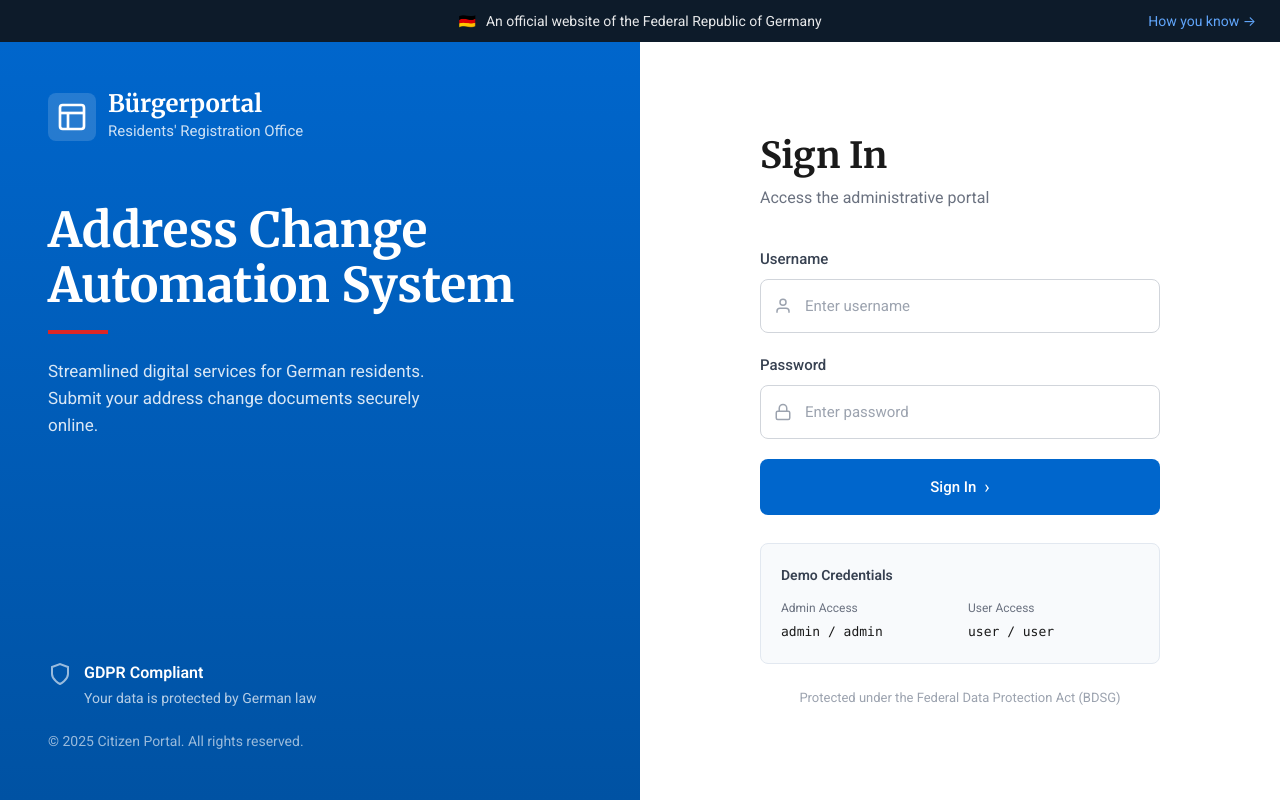
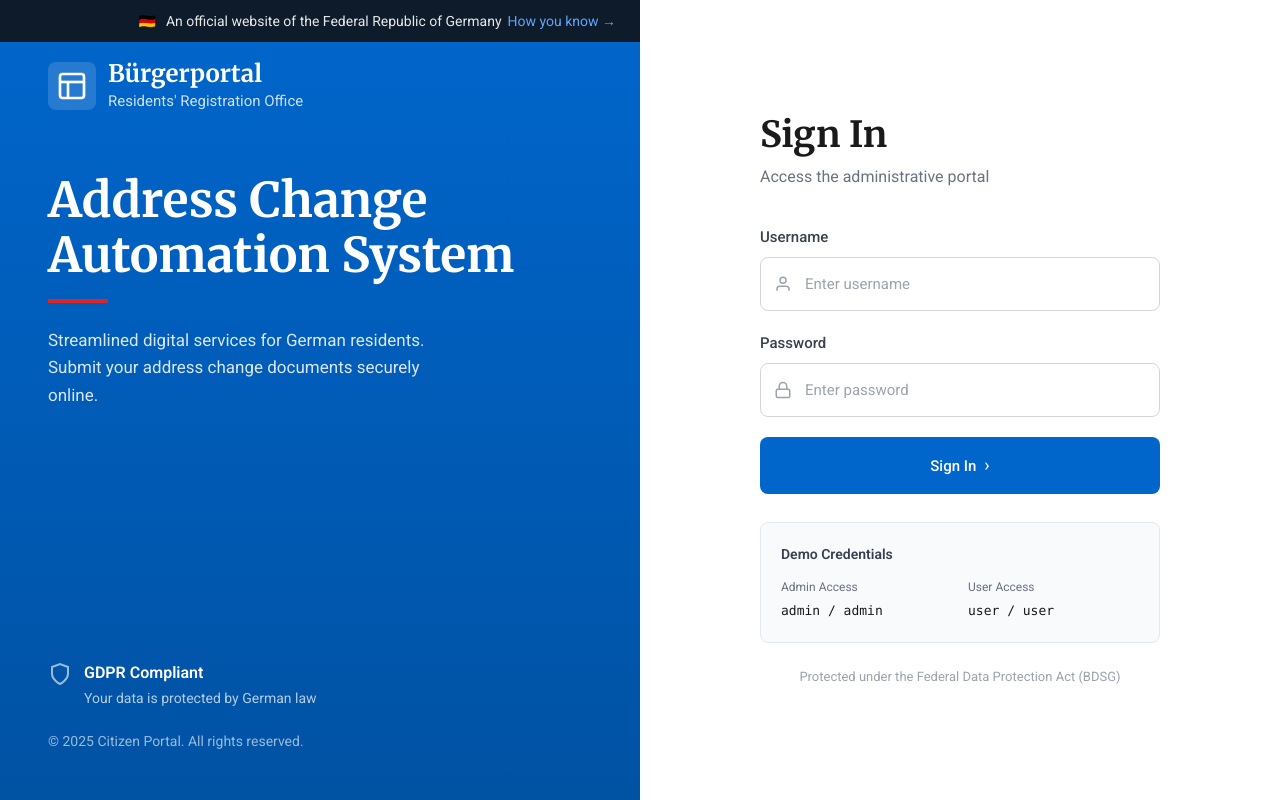
Before and after one commit to aditya153/address-change-automation, a React (Vite) app in the folder automation/frontend/: page /login in a window 1280 px wide. Built offline with nearby package versions, Linux system fonts and the light colour scheme; no server answers.

Commit message:
Move gov banner to only span blue section, centered within it

```diff
--- a/automation/frontend/src/pages/Login.css
+++ b/automation/frontend/src/pages/Login.css
@@ -19,7 +19,7 @@
     font-family: 'Roboto', -apple-system, BlinkMacSystemFont, sans-serif;
 }
 
-/* Government Banner - Full width dark bar at top */
+/* Government Banner - Only spans blue section, centered within it */
 .gov-banner {
     background-color: #0d1b2a;
     color: #ffffff;
@@ -28,8 +28,11 @@
     justify-content: center;
     align-items: center;
     font-size: 14px;
-    position: relative;
-    flex-shrink: 0;
+    position: absolute;
+    top: 0;
+    left: 0;
+    width: 50%;
+    z-index: 10;
 }
 
 .gov-banner-content {
@@ -45,6 +48,7 @@
 .gov-banner-text {
     color: rgba(255, 255, 255, 0.9);
     font-size: 14px;
+    font-family: 'Roboto', sans-serif;
 }
 
 .gov-banner-link {
@@ -56,6 +60,7 @@
     cursor: pointer;
     font-size: 14px;
     transition: color 0.2s;
+    font-family: 'Roboto', sans-serif;
 }
 
 .gov-banner-link:hover {
@@ -66,6 +71,7 @@
 .login-container {
     flex: 1;
     display: flex;
+    position: relative;
 }
 
 /* Left Panel - Bright Blue (50% width) */
@@ -75,7 +81,7 @@
     color: #ffffff;
     display: flex;
     flex-direction: column;
-    padding: 48px;
+    padding: 60px 48px 48px 48px;
 }
 
 .login-left-content {
```
